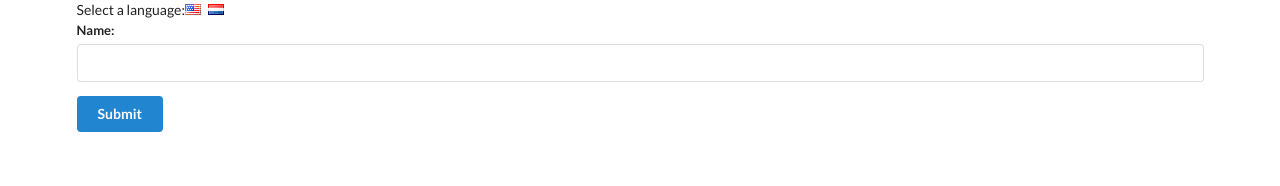
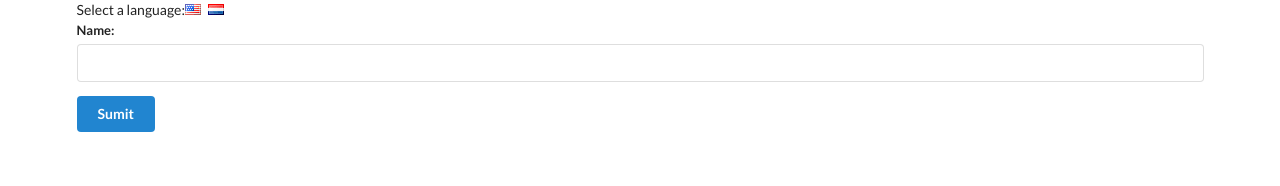
Before and after one commit to Builder296/learn-context-with-translate, a React (Create React App) app: page / in a window 1280 px wide. Shown: the top 186 px of the page. Built offline with nearby package versions, Linux system fonts and the light colour scheme.

Commit message:
Assign valiable and use value from this.context

```diff
--- a/src/components/Button.js
+++ b/src/components/Button.js
@@ -5,8 +5,8 @@ class Button extends React.Component {
   static contextType = LanguageContext; // connect to Context
 
   render() {
-    console.log(this.context); // use this.context to get value from context
-    return <button className="ui button primary">Submit</button>;
+    const text = this.context === 'english' ? ' Sumit' : 'Voorleggen';
+    return <button className="ui button primary">{text}</button>;
   }
 }
 
--- a/src/components/Field.js
+++ b/src/components/Field.js
@@ -1,12 +1,18 @@
 import React from 'react';
+import LanguageContext from '../contexts/LanguageContext.js';
+class Field extends React.Component {
+  static contextType = LanguageContext; // connect to Context
 
-const Field = () => {
+  render() {
+    const text = this.context === 'english' ? ' Name' : 'Naam';
+
     return (
-        <div className="ui field">
-            <label>Name: </label>
-            <input />
-        </div>
-    )
+      <div className="ui field">
+        <label>{text}:</label>
+        <input />
+      </div>
+    );
+  }
 }
 
 export default Field;
```
